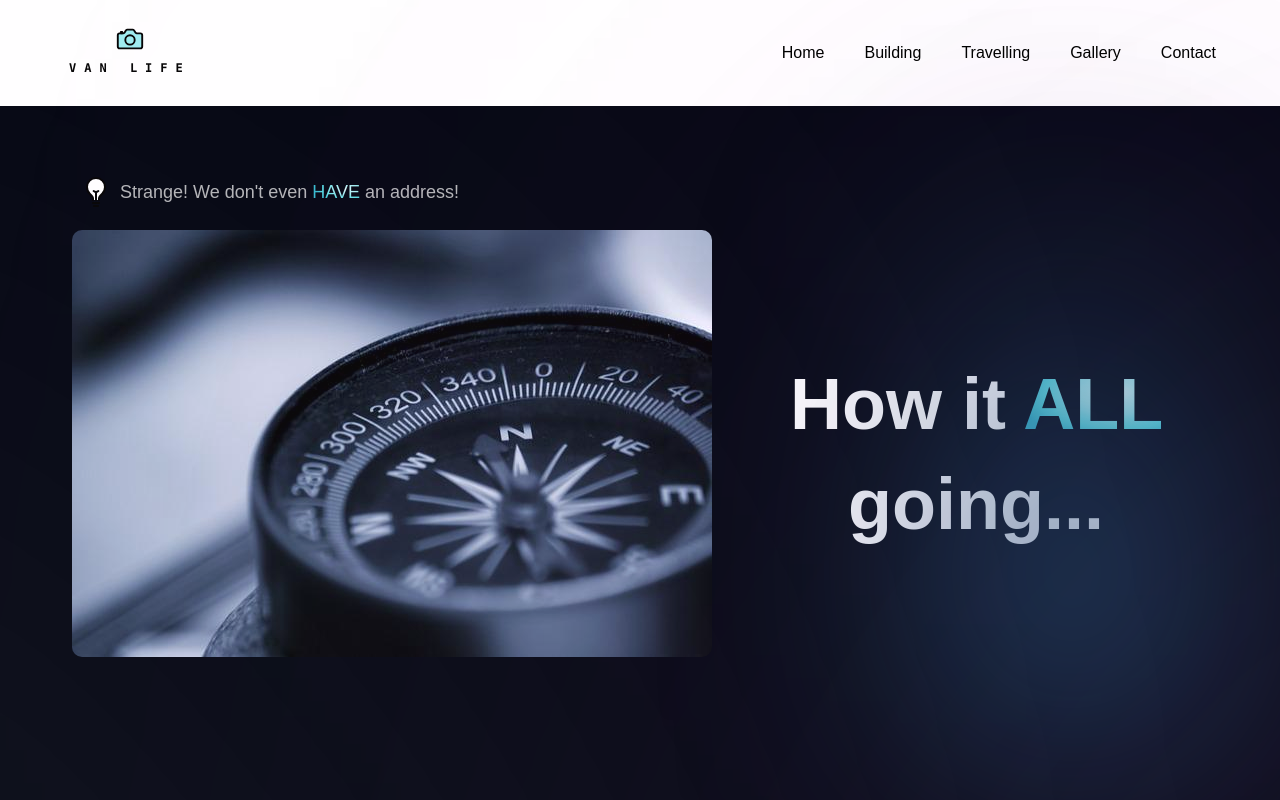
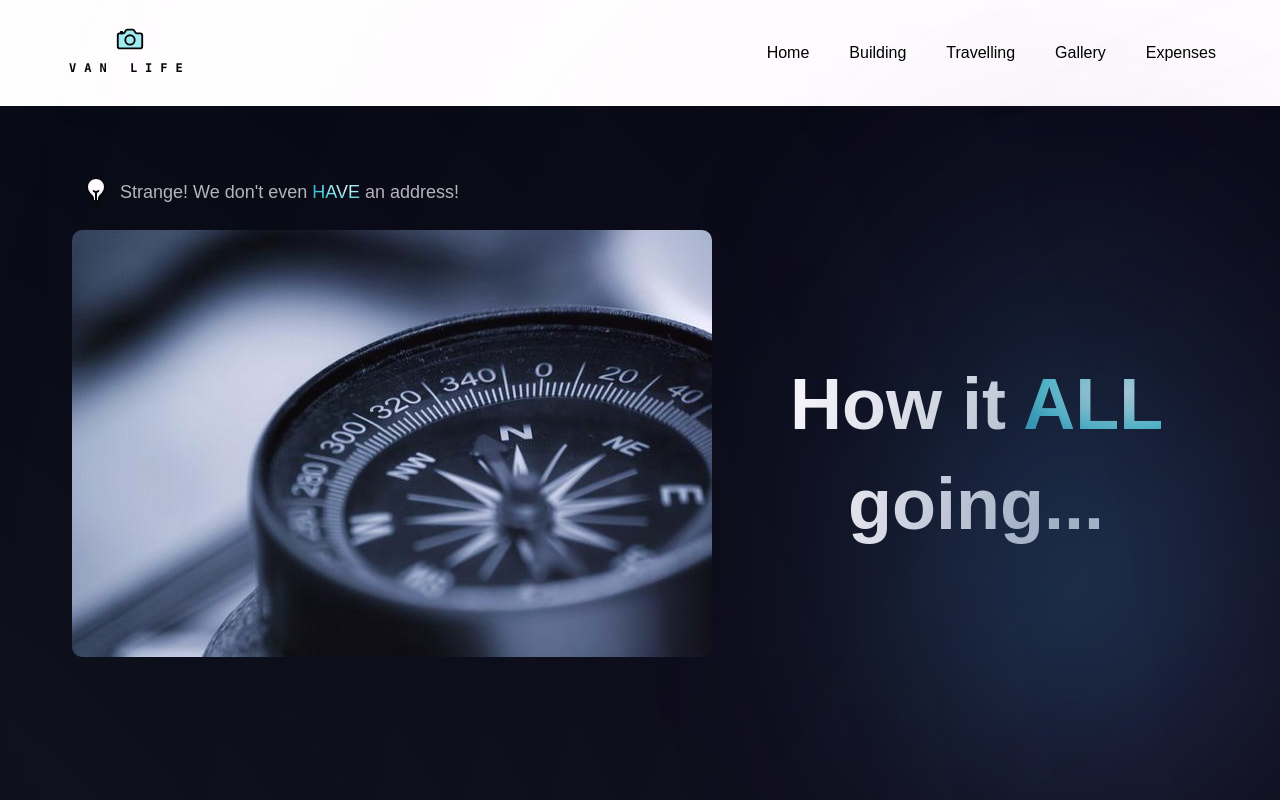
Before and after one commit to designByMilencja/Van-Life-Website, a React (Vite) app in the folder van-life/: page /travelling in a window 1280 px wide. Shown: the top 800 px of the page. Built offline with nearby package versions, Linux system fonts and the light colour scheme.

Commit message:
feat(constants): added  link for expenses

```diff
--- a/van-life/src/constants/index.js
+++ b/van-life/src/constants/index.js
@@ -32,8 +32,8 @@ export const navLinks = [
         title: "Gallery",
     },
     {
-        id: "contact",
-        title: "Contact",
+        id: "expenses",
+        title: "Expenses",
     },
 ];
 export const headingLetters = ['V', 'A', 'N', 'L', 'I', 'F', 'E'];
```
